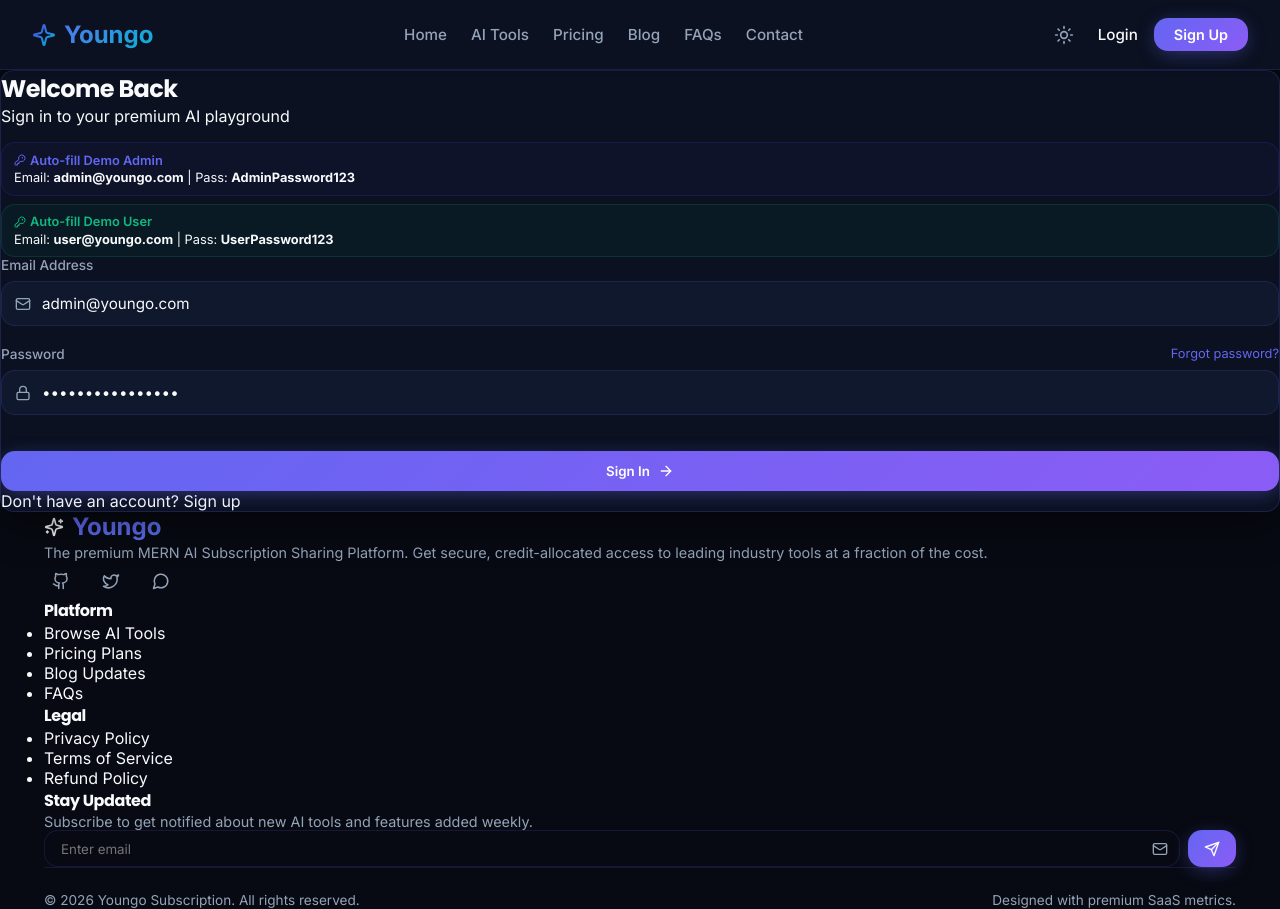
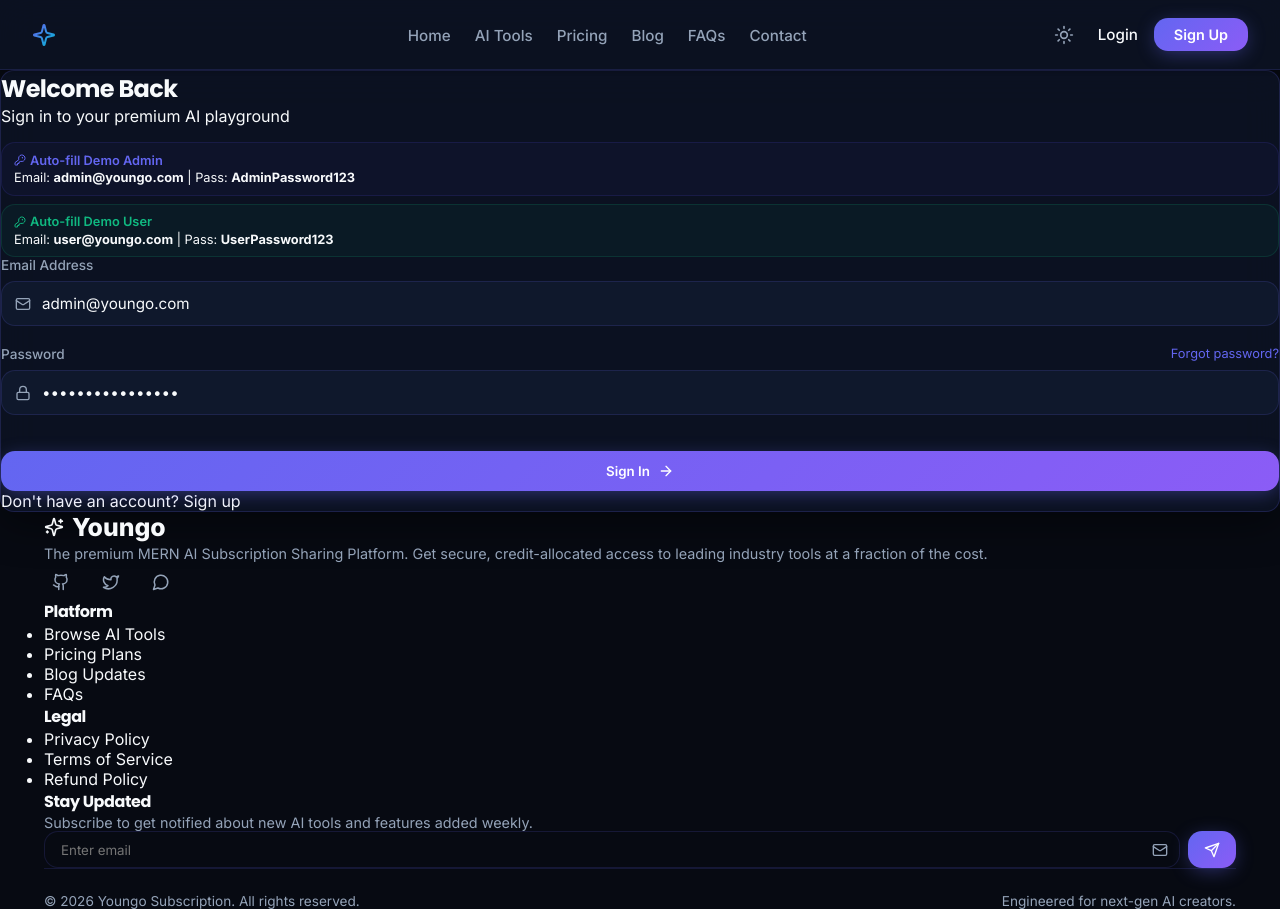
Before and after one commit to jawadkhan4915-pro/Youngo_subscription-, a React (Vite) app in the folder frontend/: page /login in a window 1280 px wide. Built offline with nearby package versions, Linux system fonts and the light colour scheme; no server answers.

Commit message:
feat: implement reusable component styles and add Navbar and Footer components

```diff
--- a/frontend/src/components/Footer.jsx
+++ b/frontend/src/components/Footer.jsx
@@ -1,5 +1,6 @@
 import React from 'react';
 import { Link } from 'react-router-dom';
+import { motion } from 'framer-motion';
 import { Sparkles, Mail, Send, Github, Twitter, MessageCircle } from 'lucide-react';
 import './components.css';
 
@@ -9,15 +10,39 @@ const Footer = () => {
     alert('Thank you for subscribing to our newsletter!');
   };
 
+  const footerContainerVariants = {
+    hidden: { opacity: 0, y: 30 },
+    visible: {
+      opacity: 1,
+      y: 0,
+      transition: {
+        duration: 0.6,
+        staggerChildren: 0.12,
+        delayChildren: 0.1
+      }
+    }
+  };
+
+  const itemVariants = {
+    hidden: { opacity: 0, y: 20, filter: 'blur(4px)' },
+    visible: { opacity: 1, y: 0, filter: 'blur(0px)', transition: { duration: 0.5, ease: 'easeOut' } }
+  };
+
   return (
     <footer className="main-footer">
-      <div className="container">
+      <motion.div
+        className="container"
+        variants={footerContainerVariants}
+        initial="hidden"
+        whileInView="visible"
+        viewport={{ once: true, margin: '-40px' }}
+      >
         <div className="footer-grid">
-          {/* Col 1: Brand details */}
-          <div className="footer-col">
+          {/* Col 1: Brand details with typography reveal */}
+          <motion.div variants={itemVariants} className="footer-col">
             <Link to="/" className="nav-brand" style={{ padding: 0 }}>
-              <Sparkles size={20} />
-              <span>Youngo</span>
+              <Sparkles size={20} className="text-indigo-400" />
+              <span className="text-reveal-gradient">Youngo</span>
             </Link>
             <p style={{ color: 'var(--text-muted)', fontSize: '0.9rem', lineHeight: '1.6' }}>
               The premium MERN AI Subscription Sharing Platform. Get secure, credit-allocated access to leading industry tools at a fraction of the cost.
@@ -27,10 +52,10 @@ const Footer = () => {
               <a href="#" className="theme-toggle" aria-label="Twitter"><Twitter size={18} /></a>
               <a href="#" className="theme-toggle" aria-label="Discord"><MessageCircle size={18} /></a>
             </div>
-          </div>
+          </motion.div>
 
-          {/* Col 2: Navigation Links */}
-          <div className="footer-col">
+          {/* Col 2: Navigation Links with reveal animation */}
+          <motion.div variants={itemVariants} className="footer-col">
             <h4 className="footer-title">Platform</h4>
             <ul className="footer-links">
               <li><Link to="/tools">Browse AI Tools</Link></li>
@@ -38,20 +63,20 @@ const Footer = () => {
               <li><Link to="/blogs">Blog Updates</Link></li>
               <li><Link to="/faq">FAQs</Link></li>
             </ul>
-          </div>
+          </motion.div>
 
-          {/* Col 3: Legal Links */}
-          <div className="footer-col">
+          {/* Col 3: Legal Links with reveal animation */}
+          <motion.div variants={itemVariants} className="footer-col">
             <h4 className="footer-title">Legal</h4>
             <ul className="footer-links">
               <li><Link to="/privacy">Privacy Policy</Link></li>
               <li><Link to="/terms">Terms of Service</Link></li>
               <li><Link to="/refund">Refund Policy</Link></li>
             </ul>
-          </div>
+          </motion.div>
 
-          {/* Col 4: Newsletter */}
-          <div className="footer-col">
+          {/* Col 4: Newsletter with reveal animation */}
+          <motion.div variants={itemVariants} className="footer-col">
             <h4 className="footer-title">Stay Updated</h4>
             <p style={{ color: 'var(--text-muted)', fontSize: '0.9rem' }}>
               Subscribe to get notified about new AI tools and features added weekly.
@@ -77,10 +102,12 @@ const Footer = () => {
                 <Send size={16} />
               </button>
             </form>
-          </div>
+          </motion.div>
         </div>
 
-        <div style={{
+        <motion.div
+          variants={itemVariants}
+          style={{
             borderTop: '1px solid var(--border-color)',
             paddingTop: '1.5rem',
             display: 'flex',
@@ -90,11 +117,12 @@ const Footer = () => {
             color: 'var(--text-muted)',
             flexWrap: 'wrap',
             gap: '1rem'
-        }}>
+          }}
+        >
           <span>&copy; {new Date().getFullYear()} Youngo Subscription. All rights reserved.</span>
-          <span>Designed with premium SaaS metrics.</span>
-        </div>
-      </div>
+          <span>Engineered for next-gen AI creators.</span>
+        </motion.div>
+      </motion.div>
     </footer>
   );
 };
--- a/frontend/src/components/Navbar.jsx
+++ b/frontend/src/components/Navbar.jsx
@@ -1,5 +1,6 @@
 import React, { useState, useEffect } from 'react';
 import { Link, NavLink, useNavigate } from 'react-router-dom';
+import { motion } from 'framer-motion';
 import { useAuth } from '../context/AuthContext.jsx';
 import { Sun, Moon, LogOut, LayoutDashboard, Bell, User, Menu, X, Sparkles } from 'lucide-react';
 import api from '../services/api.js';
@@ -29,7 +30,6 @@ const Navbar = () => {
       fetchNotifications();
       const interval = setInterval(fetchNotifications, 30000); // Check every 30s
 
-      // Listen for custom notification-read events from notification page
       const handleNotificationsRead = () => setUnreadNotifications(0);
       window.addEventListener('notifications-marked-read', handleNotificationsRead);
 
@@ -45,31 +45,97 @@ const Navbar = () => {
     navigate('/');
   };
 
+  const navLinks = [
+    { path: '/', label: 'Home' },
+    { path: '/tools', label: 'AI Tools' },
+    { path: '/pricing', label: 'Pricing' },
+    { path: '/blogs', label: 'Blog' },
+    { path: '/faq', label: 'FAQs' },
+    { path: '/contact', label: 'Contact' },
+  ];
+
+  // Motion variants for brand text reveal
+  const brandLetters = "Youngo".split("");
+
+  const brandContainerVariants = {
+    hidden: { opacity: 0 },
+    visible: {
+      opacity: 1,
+      transition: { staggerChildren: 0.06, delayChildren: 0.1 }
+    }
+  };
+
+  const brandLetterVariants = {
+    hidden: { opacity: 0, y: 12, filter: 'blur(4px)' },
+    visible: { opacity: 1, y: 0, filter: 'blur(0px)', transition: { duration: 0.4, ease: 'easeOut' } }
+  };
+
+  const navItemVariants = {
+    hidden: { opacity: 0, y: -10 },
+    visible: (i) => ({
+      opacity: 1,
+      y: 0,
+      transition: { delay: 0.15 + i * 0.05, duration: 0.4 }
+    })
+  };
+
   return (
-    <nav className="main-navbar">
+    <motion.nav
+      initial={{ opacity: 0, y: -20 }}
+      animate={{ opacity: 1, y: 0 }}
+      transition={{ duration: 0.5, ease: [0.16, 1, 0.3, 1] }}
+      className="main-navbar"
+    >
+      {/* Brand with typography letter reveal */}
       <Link to="/" className="nav-brand">
-        <Sparkles size={24} style={{ stroke: 'url(#brand-grad)' }} />
-        <span>Youngo</span>
+        <motion.div
+          initial={{ rotate: -15, scale: 0.8, opacity: 0 }}
+          animate={{ rotate: 0, scale: 1, opacity: 1 }}
+          transition={{ duration: 0.5 }}
+          style={{ display: 'inline-flex' }}
+        >
+          <Sparkles size={24} style={{ stroke: 'url(#brand-grad)' }} />
+        </motion.div>
+
+        <motion.div
+          variants={brandContainerVariants}
+          initial="hidden"
+          animate="visible"
+          className="brand-text-reveal"
+        >
+          {brandLetters.map((char, index) => (
+            <motion.span key={index} variants={brandLetterVariants}>
+              {char}
+            </motion.span>
+          ))}
+        </motion.div>
+
         {/* SVG Gradient definition for brand icon */}
         <svg width="0" height="0">
           <linearGradient id="brand-grad" x1="0%" y1="0%" x2="100%" y2="100%">
-            <stop offset="0%" stopColor="#4f46e5" />
-            <stop offset="100%" stopColor="#06b6d4" />
+            <stop offset="0%" stopColor="var(--color-primary)" />
+            <stop offset="100%" stopColor="var(--color-accent)" />
           </linearGradient>
         </svg>
       </Link>
 
-      {/* Public links */}
+      {/* Public links with reveal animation */}
       <div className={`nav-links ${menuOpen ? 'active' : ''}`}>
-        <NavLink to="/" className={({ isActive }) => `nav-item ${isActive ? 'active' : ''}`}>Home</NavLink>
-        <NavLink to="/tools" className={({ isActive }) => `nav-item ${isActive ? 'active' : ''}`}>AI Tools</NavLink>
-        <NavLink to="/pricing" className={({ isActive }) => `nav-item ${isActive ? 'active' : ''}`}>Pricing</NavLink>
-        <NavLink to="/blogs" className={({ isActive }) => `nav-item ${isActive ? 'active' : ''}`}>Blog</NavLink>
-        <NavLink to="/faq" className={({ isActive }) => `nav-item ${isActive ? 'active' : ''}`}>FAQs</NavLink>
-        <NavLink to="/contact" className={({ isActive }) => `nav-item ${isActive ? 'active' : ''}`}>Contact</NavLink>
+        {navLinks.map((item, i) => (
+          <motion.div custom={i} variants={navItemVariants} initial="hidden" animate="visible" key={item.path}>
+            <NavLink to={item.path} className={({ isActive }) => `nav-item ${isActive ? 'active' : ''}`}>
+              {item.label}
+            </NavLink>
+          </motion.div>
+        ))}
       </div>
 
-      <div className="nav-actions">
+      <motion.div
+        initial={{ opacity: 0, scale: 0.95 }}
+        animate={{ opacity: 1, scale: 1 }}
+        transition={{ duration: 0.4, delay: 0.4 }}
+        className="nav-actions"
+      >
         <button onClick={toggleTheme} className="theme-toggle" title="Toggle Theme">
           {theme === 'dark' ? <Sun size={20} /> : <Moon size={20} />}
         </button>
@@ -118,11 +184,11 @@ const Navbar = () => {
           </>
         )}
 
-        <button className="theme-toggle" style={{ display: 'none' /* Handled by mobile responsive query */ }} onClick={() => setMenuOpen(!menuOpen)}>
+        <button className="theme-toggle" style={{ display: 'none' }} onClick={() => setMenuOpen(!menuOpen)}>
           {menuOpen ? <X size={20} /> : <Menu size={20} />}
         </button>
-      </div>
-    </nav>
+      </motion.div>
+    </motion.nav>
   );
 };
 
--- a/frontend/src/components/components.css
+++ b/frontend/src/components/components.css
@@ -19,15 +19,19 @@
 
 .nav-brand {
   font-family: var(--font-secondary);
-  font-weight: 700;
-  font-size: 1.5rem;
+  font-weight: 800;
+  font-size: 1.55rem;
+  display: flex;
+  align-items: center;
+  gap: 0.5rem;
+}
+
+.brand-text-reveal {
+  display: inline-flex;
   background: linear-gradient(135deg, var(--color-primary), var(--color-accent));
   -webkit-background-clip: text;
   background-clip: text;
   -webkit-text-fill-color: transparent;
-  display: flex;
-  align-items: center;
-  gap: 0.5rem;
 }
 
 .nav-links {
```
Lines whose indentation alone changed are shown as unchanged.
